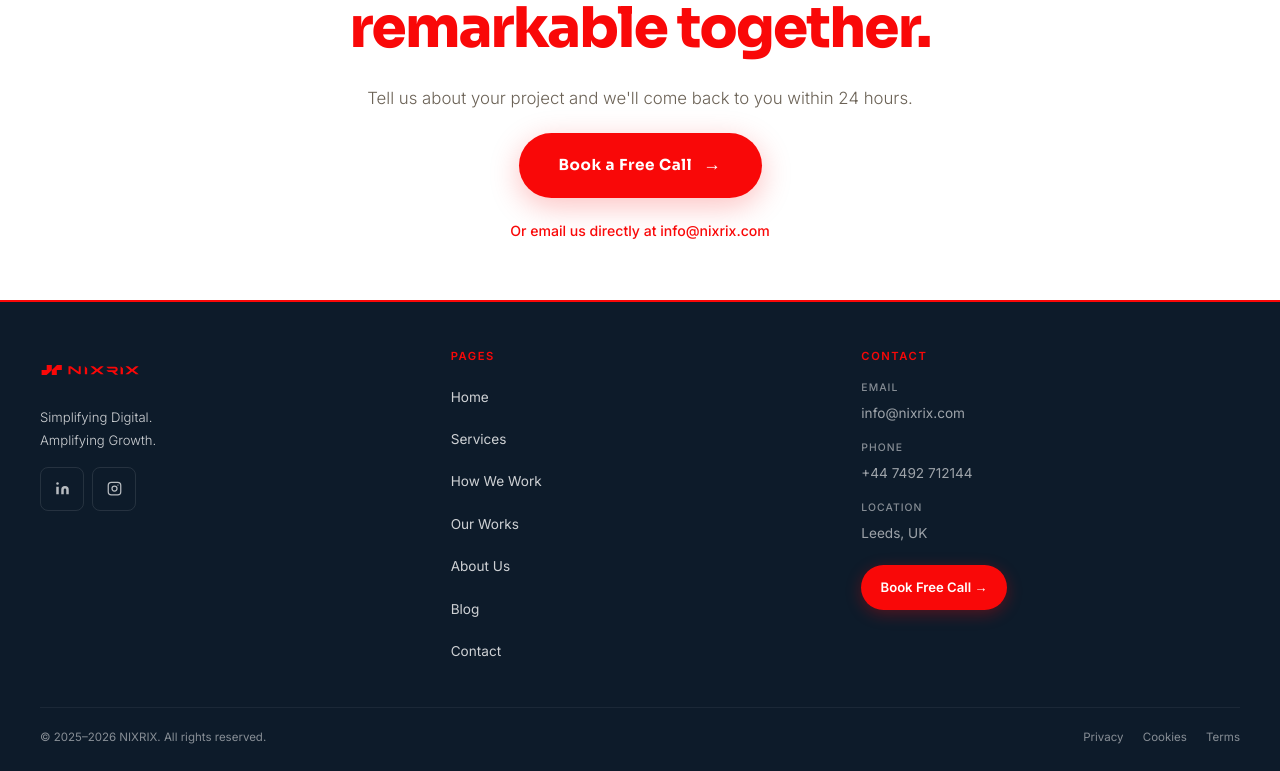
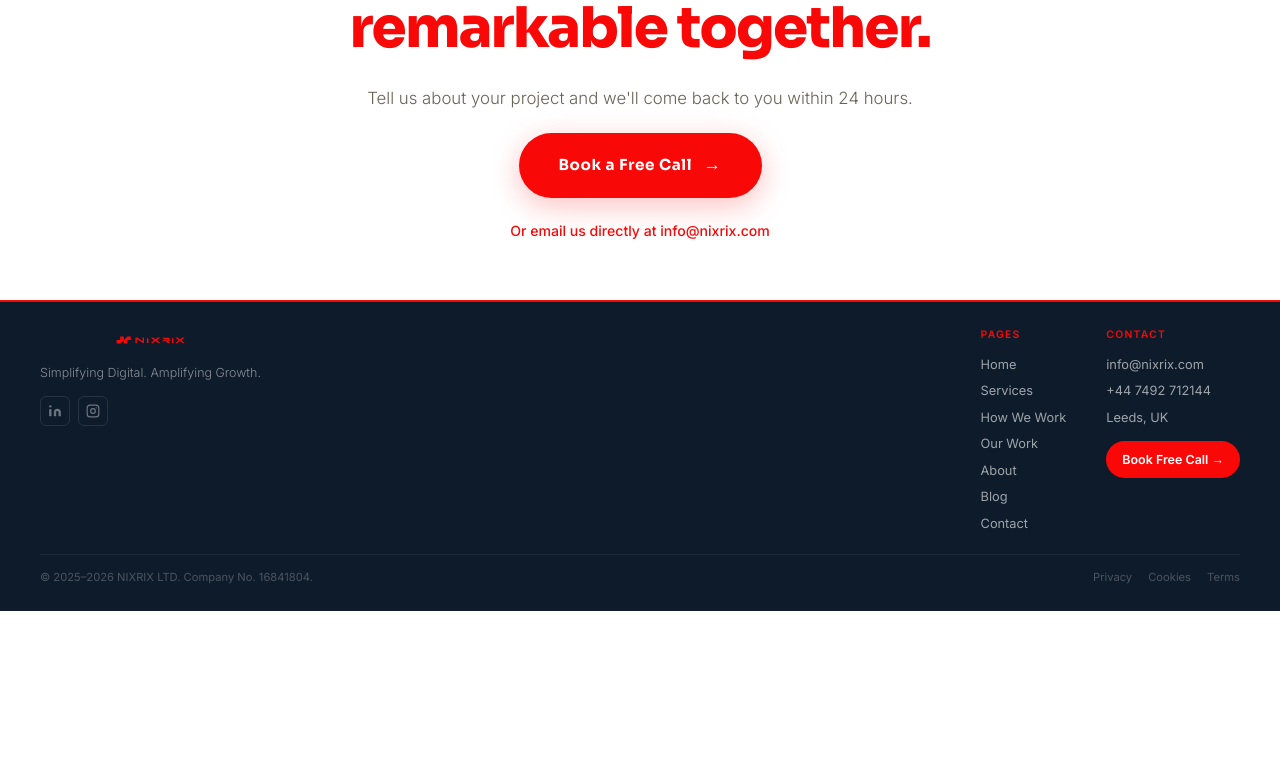
Before and after one commit to amritha-gosh/nixrix-website, a Next.js app: page / in a window 1280 px wide. Shown: the part 3296-4067 px from the top of the page. After the commit the page ends 3907 px from the top, so only its background shows below. Built offline with nearby package versions, Linux system fonts and the light colour scheme.

Commit message:
Slim footer, Google Analytics, legal pages complete

```diff
--- a/src/components/Footer.tsx
+++ b/src/components/Footer.tsx
@@ -3,87 +3,52 @@ import Link from 'next/link'
 
 export default function Footer() {
   return (
-    <footer style={{ background: '#0d1b2a', color: 'white', padding: '3rem 1.5rem 0', borderTop: '2px solid var(--red)' }}>
+    <footer style={{ background: '#0d1b2a', color: 'white', padding: '1.5rem', borderTop: '2px solid var(--red)' }}>
       <div style={{ maxWidth: '1200px', margin: '0 auto' }}>
-        <div style={{ display: 'grid', gridTemplateColumns: 'repeat(auto-fit,minmax(160px,1fr))', gap: '2rem', marginBottom: '2rem' }}>
-
-          <div>
-            <div style={{ marginBottom: '1rem' }}>
-              <img src="/nixrix-logo.svg" alt="NIXRIX" style={{ height: '40px', width: 'auto' }} />
-            </div>
-            <p style={{ color: 'rgba(255,255,255,0.8)', fontSize: '0.82rem', lineHeight: 1.7, fontFamily: 'Inter,sans-serif', fontWeight: 300, marginBottom: '1rem' }}>
-              Simplifying Digital.<br />Amplifying Growth.
-            </p>
-            <div style={{ display: 'flex', gap: '0.5rem' }}>
+        <div style={{ display: 'flex', flexWrap: 'wrap', justifyContent: 'space-between', alignItems: 'flex-start', gap: '1.5rem', marginBottom: '1.2rem' }}>
+          <div style={{ display: 'flex', flexDirection: 'column', gap: '0.5rem' }}>
+            <img src="/nixrix-logo.svg" alt="NIXRIX" style={{ height: '28px', width: 'auto' }} />
+            <p style={{ color: 'rgba(255,255,255,0.5)', fontSize: '0.78rem', fontFamily: 'Inter,sans-serif', fontWeight: 300, margin: 0 }}>Simplifying Digital. Amplifying Growth.</p>
+            <div style={{ display: 'flex', gap: '0.5rem', marginTop: '0.3rem' }}>
               {[
-                { href: 'https://linkedin.com/company/nixrix', icon: <svg width="15" height="15" viewBox="0 0 24 24" fill="currentColor"><path d="M16 8a6 6 0 0 1 6 6v7h-4v-7a2 2 0 0 0-2-2 2 2 0 0 0-2 2v7h-4v-7a6 6 0 0 1 6-6zM2 9h4v12H2z" /><circle cx="4" cy="4" r="2" /></svg> },
-                { href: 'https://instagram.com/nixrix_', icon: <svg width="15" height="15" viewBox="0 0 24 24" fill="none" stroke="currentColor" strokeWidth="2"><rect x="2" y="2" width="20" height="20" rx="5" /><circle cx="12" cy="12" r="4" /><circle cx="17.5" cy="6.5" r="1" fill="currentColor" stroke="none" /></svg> },
+                { href: 'https://linkedin.com/company/nixrix', icon: <svg width="14" height="14" viewBox="0 0 24 24" fill="currentColor"><path d="M16 8a6 6 0 0 1 6 6v7h-4v-7a2 2 0 0 0-2-2 2 2 0 0 0-2 2v7h-4v-7a6 6 0 0 1 6-6zM2 9h4v12H2z"/><circle cx="4" cy="4" r="2"/></svg> },
+                { href: 'https://instagram.com/nixrix_', icon: <svg width="14" height="14" viewBox="0 0 24 24" fill="none" stroke="currentColor" strokeWidth="2"><rect x="2" y="2" width="20" height="20" rx="5"/><circle cx="12" cy="12" r="4"/><circle cx="17.5" cy="6.5" r="1" fill="currentColor" stroke="none"/></svg> },
               ].map((s, i) => (
-                <a key={i} href={s.href} target="_blank" rel="noopener noreferrer"
-                  style={{ width: '34px', height: '34px', border: '1px solid rgba(255,255,255,0.1)', borderRadius: '8px', display: 'flex', alignItems: 'center', justifyContent: 'center', color: 'rgba(255,255,255,0.7)', transition: 'all 0.2s', minHeight: '44px', minWidth: '44px' }}
-                  onMouseEnter={e => { (e.currentTarget as HTMLAnchorElement).style.borderColor = 'var(--red)'; (e.currentTarget as HTMLAnchorElement).style.color = 'var(--red)' }}
-                  onMouseLeave={e => { (e.currentTarget as HTMLAnchorElement).style.borderColor = 'rgba(255,255,255,0.1)'; (e.currentTarget as HTMLAnchorElement).style.color = 'rgba(255,255,255,0.4)' }}>
+                <a key={i} href={s.href} target="_blank" rel="noopener noreferrer" style={{ width: '30px', height: '30px', border: '1px solid rgba(255,255,255,0.1)', borderRadius: '6px', display: 'flex', alignItems: 'center', justifyContent: 'center', color: 'rgba(255,255,255,0.4)', textDecoration: 'none' }}>
                   {s.icon}
                 </a>
               ))}
             </div>
           </div>
 
-          <div>
-            <h4 style={{ fontFamily: 'Inter,sans-serif', fontSize: '0.7rem', fontWeight: 600, letterSpacing: '0.14em', textTransform: 'uppercase', marginBottom: '1rem', color: 'var(--red)' }}>Pages</h4>
-            {[
-              { label: 'Home', href: '/' },
-              { label: 'Services', href: '/services' },
-              { label: 'How We Work', href: '/how-we-work' },
-              { label: 'Our Works', href: '/work' },
-              { label: 'About Us', href: '/about' },
-              { label: 'Blog', href: '/blog' },
-              { label: 'Contact', href: '/contact' },
-            ].map(p => (
-              <div key={p.label} style={{ marginBottom: '0.4rem' }}>
-                <Link href={p.href} style={{ color: 'rgba(255,255,255,0.8)', fontSize: '0.85rem', fontFamily: 'Inter,sans-serif', transition: 'color 0.2s', textDecoration: 'none', display: 'inline-block', minHeight: '36px', lineHeight: '36px' }}
-                  onMouseEnter={e => (e.currentTarget as HTMLAnchorElement).style.color = 'var(--red)'}
-                  onMouseLeave={e => (e.currentTarget as HTMLAnchorElement).style.color = 'rgba(255,255,255,0.5)'}>
-                  {p.label}
-                </Link>
+          <div style={{ display: 'flex', gap: '2.5rem', flexWrap: 'wrap' }}>
+            <div>
+              <p style={{ fontFamily: 'Inter,sans-serif', fontSize: '0.65rem', fontWeight: 600, letterSpacing: '0.12em', textTransform: 'uppercase', color: 'var(--red)', marginBottom: '0.6rem', margin: '0 0 0.6rem' }}>Pages</p>
+              <div style={{ display: 'flex', flexDirection: 'column', gap: '0.3rem' }}>
+                {[['Home','/'],['Services','/services'],['How We Work','/how-we-work'],['Our Work','/work'],['About','/about'],['Blog','/blog'],['Contact','/contact']].map(([label, href]) => (
+                  <Link key={href} href={href} style={{ color: 'rgba(255,255,255,0.6)', fontSize: '0.8rem', fontFamily: 'Inter,sans-serif', textDecoration: 'none' }}>{label}</Link>
+                ))}
               </div>
-            ))}
-          </div>
-
-          <div>
-            <h4 style={{ fontFamily: 'Inter,sans-serif', fontSize: '0.7rem', fontWeight: 600, letterSpacing: '0.14em', textTransform: 'uppercase', marginBottom: '1rem', color: 'var(--red)' }}>Contact</h4>
-            <div style={{ display: 'flex', flexDirection: 'column', gap: '0.8rem' }}>
-              {[
-                { label: 'Email', value: 'info@nixrix.com', href: 'mailto:info@nixrix.com' },
-                { label: 'Phone', value: '+44 7492 712144', href: 'tel:+447492712144' },
-                { label: 'Location', value: 'Leeds, UK', href: null },
-              ].map((c, i) => (
-                <div key={i}>
-                  <div style={{ fontFamily: 'Inter,sans-serif', fontSize: '0.65rem', color: 'rgba(255,255,255,0.5)', letterSpacing: '0.1em', textTransform: 'uppercase', fontWeight: 500, marginBottom: '0.15rem' }}>{c.label}</div>
-                  {c.href
-                    ? <a href={c.href} style={{ color: 'rgba(255,255,255,0.6)', fontSize: '0.85rem', fontFamily: 'Inter,sans-serif', transition: 'color 0.2s', textDecoration: 'none' }}
-                      onMouseEnter={e => (e.currentTarget as HTMLAnchorElement).style.color = 'var(--red)'}
-                      onMouseLeave={e => (e.currentTarget as HTMLAnchorElement).style.color = 'rgba(255,255,255,0.6)'}>{c.value}</a>
-                    : <span style={{ color: 'rgba(255,255,255,0.6)', fontSize: '0.85rem', fontFamily: 'Inter,sans-serif' }}>{c.value}</span>
-                  }
-                </div>
-              ))}
             </div>
-            <Link href="/contact" style={{ display: 'inline-flex', alignItems: 'center', gap: '0.5rem', background: 'var(--red)', color: 'white', padding: '0.7rem 1.2rem', fontFamily: 'Inter,sans-serif', fontWeight: 600, fontSize: '0.82rem', marginTop: '1.2rem', borderRadius: '50px', boxShadow: '0 4px 16px rgba(249,8,8,0.3)', textDecoration: 'none', minHeight: '44px' }}>
-              Book Free Call →
-            </Link>
+            <div>
+              <p style={{ fontFamily: 'Inter,sans-serif', fontSize: '0.65rem', fontWeight: 600, letterSpacing: '0.12em', textTransform: 'uppercase', color: 'var(--red)', margin: '0 0 0.6rem' }}>Contact</p>
+              <div style={{ display: 'flex', flexDirection: 'column', gap: '0.3rem' }}>
+                <a href="mailto:info@nixrix.com" style={{ color: 'rgba(255,255,255,0.6)', fontSize: '0.8rem', fontFamily: 'Inter,sans-serif', textDecoration: 'none' }}>info@nixrix.com</a>
+                <a href="tel:+447492712144" style={{ color: 'rgba(255,255,255,0.6)', fontSize: '0.8rem', fontFamily: 'Inter,sans-serif', textDecoration: 'none' }}>+44 7492 712144</a>
+                <span style={{ color: 'rgba(255,255,255,0.6)', fontSize: '0.8rem', fontFamily: 'Inter,sans-serif' }}>Leeds, UK</span>
+              </div>
+              <Link href="/contact" style={{ display: 'inline-flex', alignItems: 'center', gap: '0.4rem', background: 'var(--red)', color: 'white', padding: '0.5rem 1rem', fontFamily: 'Inter,sans-serif', fontWeight: 600, fontSize: '0.78rem', marginTop: '0.8rem', borderRadius: '50px', textDecoration: 'none' }}>
+                Book Free Call →
+              </Link>
+            </div>
           </div>
         </div>
 
-        <div style={{ borderTop: '1px solid rgba(255,255,255,0.06)', padding: '1.2rem 0 1.5rem', display: 'flex', justifyContent: 'space-between', alignItems: 'center', flexWrap: 'wrap', gap: '0.8rem' }}>
-          <p style={{ color: 'rgba(255,255,255,0.5)', fontSize: '0.72rem', fontFamily: 'Inter,sans-serif' }}>© 2025–2026 NIXRIX. All rights reserved.</p>
-          <div style={{ display: 'flex', gap: '1.2rem', flexWrap: 'wrap' }}>
-            {[{ label: 'Privacy', href: '/privacy' }, { label: 'Cookies', href: '/cookies' }, { label: 'Terms', href: '/terms' }].map(l => (
-              <Link key={l.label} href={l.href} style={{ color: 'rgba(255,255,255,0.5)', fontSize: '0.72rem', fontFamily: 'Inter,sans-serif', transition: 'color 0.2s', textDecoration: 'none' }}
-                onMouseEnter={e => (e.currentTarget as HTMLAnchorElement).style.color = 'var(--red)'}
-                onMouseLeave={e => (e.currentTarget as HTMLAnchorElement).style.color = 'rgba(255,255,255,0.2)'}>
-                {l.label}
-              </Link>
+        <div style={{ borderTop: '1px solid rgba(255,255,255,0.06)', paddingTop: '0.8rem', display: 'flex', justifyContent: 'space-between', alignItems: 'center', flexWrap: 'wrap', gap: '0.5rem' }}>
+          <p style={{ color: 'rgba(255,255,255,0.25)', fontSize: '0.7rem', fontFamily: 'Inter,sans-serif', margin: 0 }}>© 2025–2026 NIXRIX LTD. Company No. 16841804.</p>
+          <div style={{ display: 'flex', gap: '1rem' }}>
+            {[['Privacy','/privacy'],['Cookies','/cookies'],['Terms','/terms']].map(([label, href]) => (
+              <Link key={href} href={href} style={{ color: 'rgba(255,255,255,0.25)', fontSize: '0.7rem', fontFamily: 'Inter,sans-serif', textDecoration: 'none' }}>{label}</Link>
             ))}
           </div>
         </div>
```
